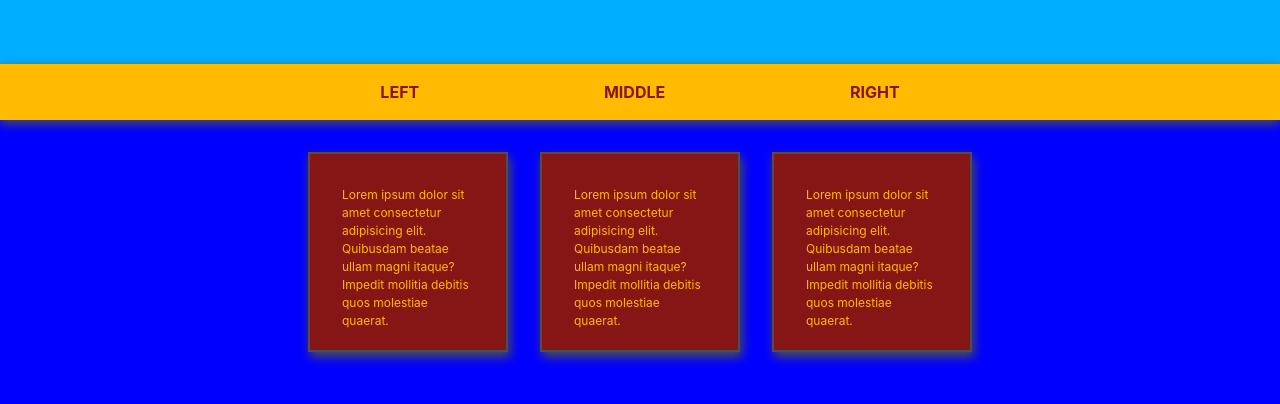
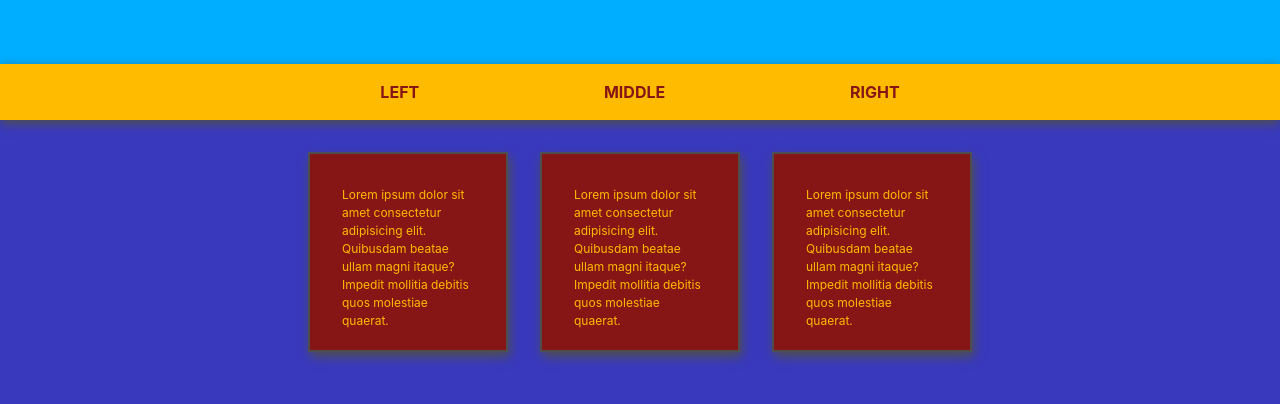
Before and after one commit to Jacob52210/Coding_Assesment, a plain HTML site: page index.html in a window 1280 px wide. Shown: the part 176-580 px from the top of the page. Drawn offline with nearby package versions, Linux system fonts and the light colour scheme.

Commit message:
got the background slightly closer to the designs background

```diff
--- a/css/style.scss
+++ b/css/style.scss
@@ -2,7 +2,7 @@
 $nav-bg-color: rgb(255, 187, 0);
 $header-bg-color: rgb(0, 174, 255);
 $card-bg-color: rgb(134, 21, 21);
-$content-bg-color: blue;
+$content-bg-color: rgb(57, 57, 190);
 $shadow: rgb(78, 78, 78);
 $hover-color: red;
 
```
Also changed, not shown: css/style.css, 1 other file.
